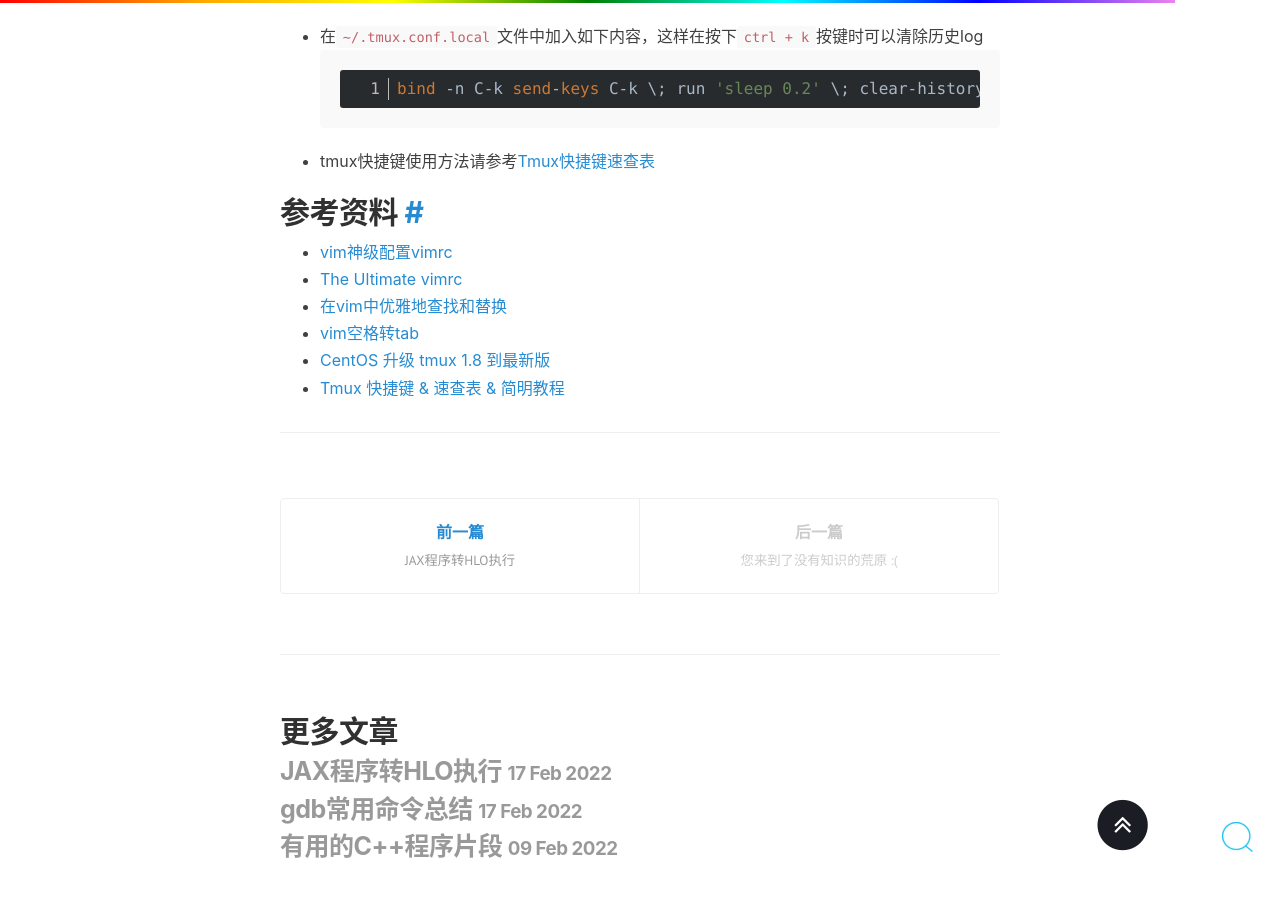
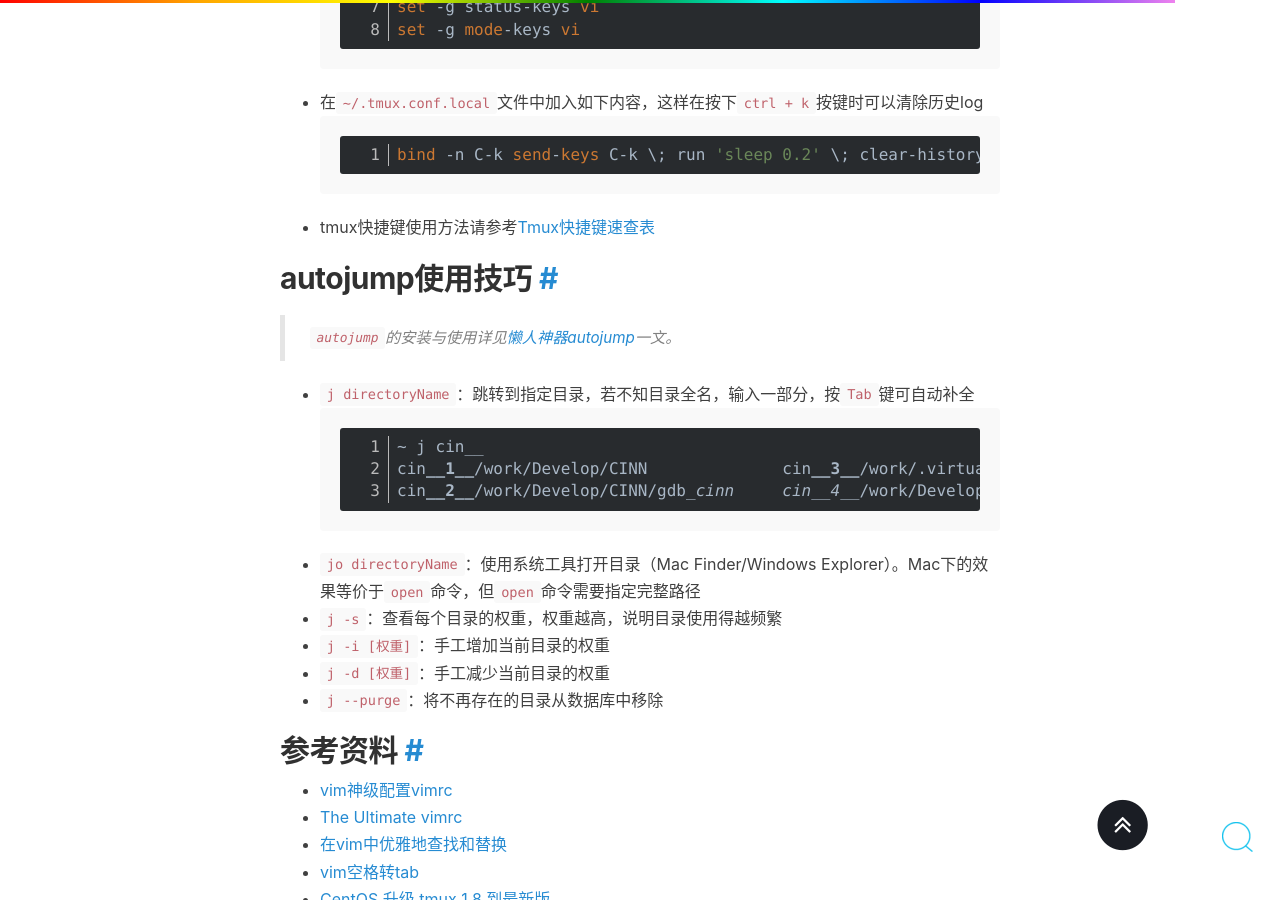
Before and after one commit to wzzju/wzzju.github.io, a Jekyll site: the page built from _posts/2022-03-03-vim-tips.md, in a window 1280 px wide and 900 px high, scrolled down 8385 px. Built offline with Jekyll 4.4.1, drawn with Linux system fonts in a browser that asks for light colours; comment, search, counter and statistics services are not loaded; some of the changed text lies outside the part shown.

Commit message:
Add some tips about the autojump.

````diff
--- a/_posts/2022-03-03-vim-tips.md
+++ b/_posts/2022-03-03-vim-tips.md
@@ -1,6 +1,7 @@
 ---
 layout: post
-title: vim和tmux高级使用技巧
+title: VIM高级使用技巧
+subtitle: vim + tmux + autojump
 date: 2022-03-03
 comments: true
 toc: true
@@ -271,6 +272,21 @@ autocmd FileType c setlocal commentstring=//\ %s
   ```
 * tmux快捷键使用方法请参考[Tmux快捷键速查表](https://gist.github.com/ryerh/14b7c24dfd623ef8edc7)
 
+## autojump使用技巧
+> `autojump`的安装与使用详见[懒人神器autojump](https://banbanpeppa.github.io/2019/09/16/linux/autojump/)一文。
+
+* `j directoryName`：跳转到指定目录，若不知目录全名，输入一部分，按`Tab`键可自动补全
+  ```shell
+  ~ j cin__
+  cin__1__/work/Develop/CINN              cin__3__/work/.virtualenvs/cinn-dbg
+  cin__2__/work/Develop/CINN/gdb_cinn     cin__4__/work/Develop/CINN/python/cinn
+  ```
+* `jo directoryName`：使用系统工具打开目录（Mac Finder/Windows Explorer）。Mac下的效果等价于`open`命令，但`open`命令需要指定完整路径
+* `j -s`：查看每个目录的权重，权重越高，说明目录使用得越频繁
+* `j -i [权重]`：手工增加当前目录的权重
+* `j -d [权重]`：手工减少当前目录的权重
+* `j --purge`：将不再存在的目录从数据库中移除
+
 ## 参考资料
 * [vim神级配置vimrc](https://www.jianshu.com/p/e9c6b373b82c)
 * [The Ultimate vimrc](https://github.com/amix/vimrc/blob/master/README.md)
````
